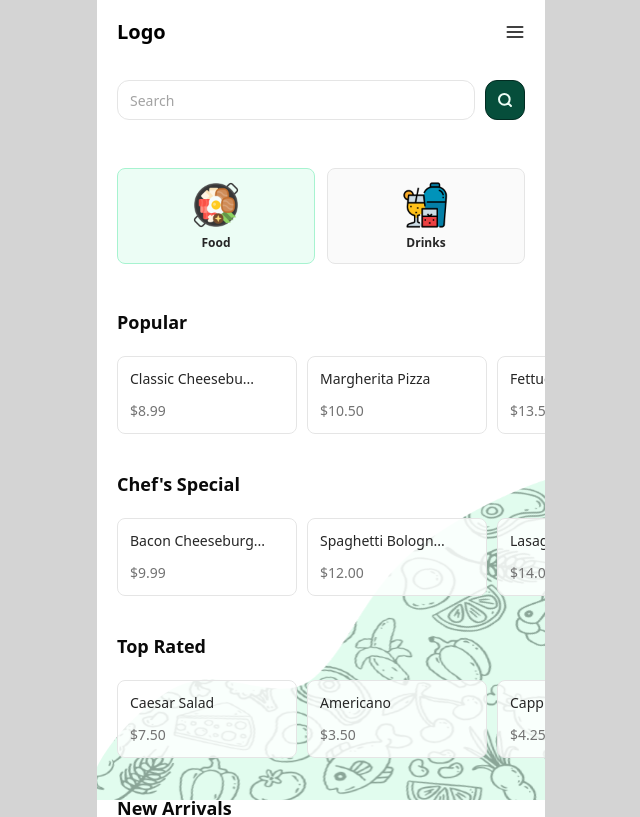
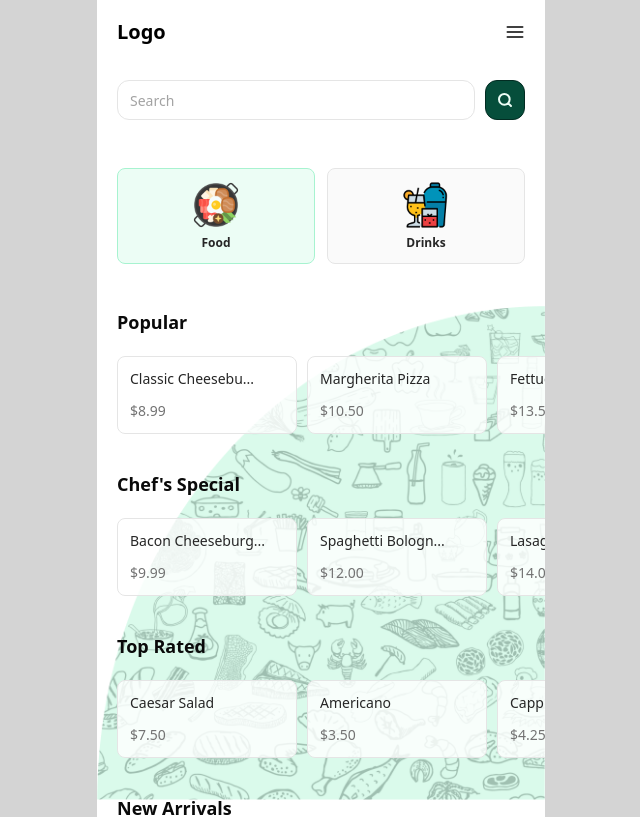
Before and after one commit to nuelobeto/menu-app, a React (Vite) app: page / in a window 1280 px wide. Shown: the top 817 px of the page, without its empty margins (319-959 px from the left). Built offline with nearby package versions, Linux system fonts and the light colour scheme.

Commit message:
bg-image

```diff
--- a/src/components/layout.tsx/app-layout.tsx
+++ b/src/components/layout.tsx/app-layout.tsx
@@ -10,7 +10,7 @@ type Props = {
 export const AppLayout = ({ goBack, children, title }: Props) => {
 	return (
 		<div className="w-full max-w-[448px] bg-white mx-auto relative">
-			<div className="fixed top-0 left-[50%] translate-x-[-50%] w-full max-w-[448px] h-screen pointer-events-none bg-[url('/images/bg-vector.png')] bg-no-repeat bg-right-bottom bg-[length:100%_40%]"></div>
+			<div className="fixed top-0 left-[50%] translate-x-[-50%] w-full max-w-[448px] h-screen pointer-events-none bg-[url('/images/bg-vector.png')] bg-no-repeat bg-right-bottom bg-contain"></div>
 			<header className="sticky top-0 left-0 w-full z-50 bg-white">
 				<Navbar goBack={goBack} title={title} />
 				<Search />
```
Also changed, not shown: public/images/bg-vector.png.
